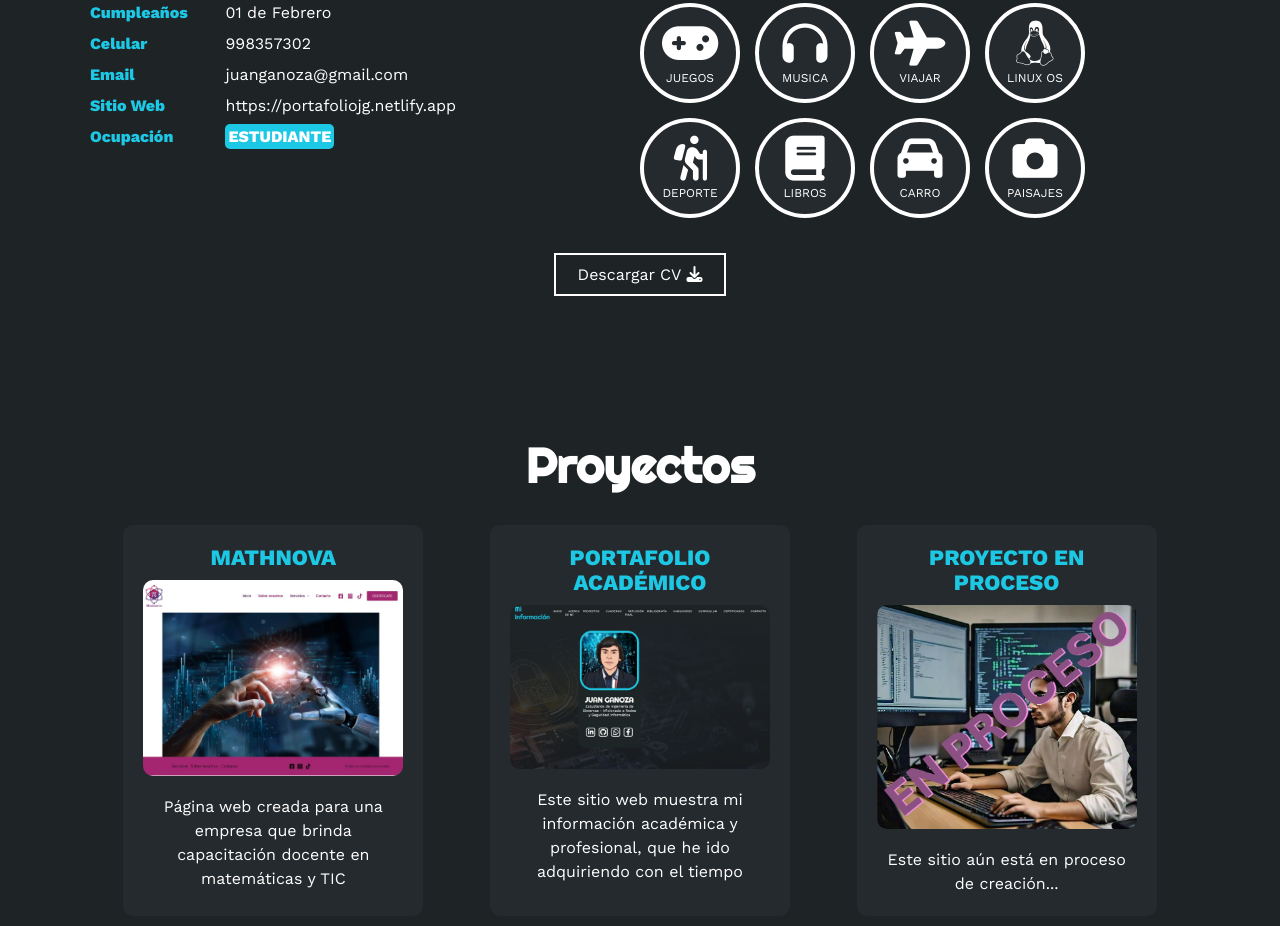
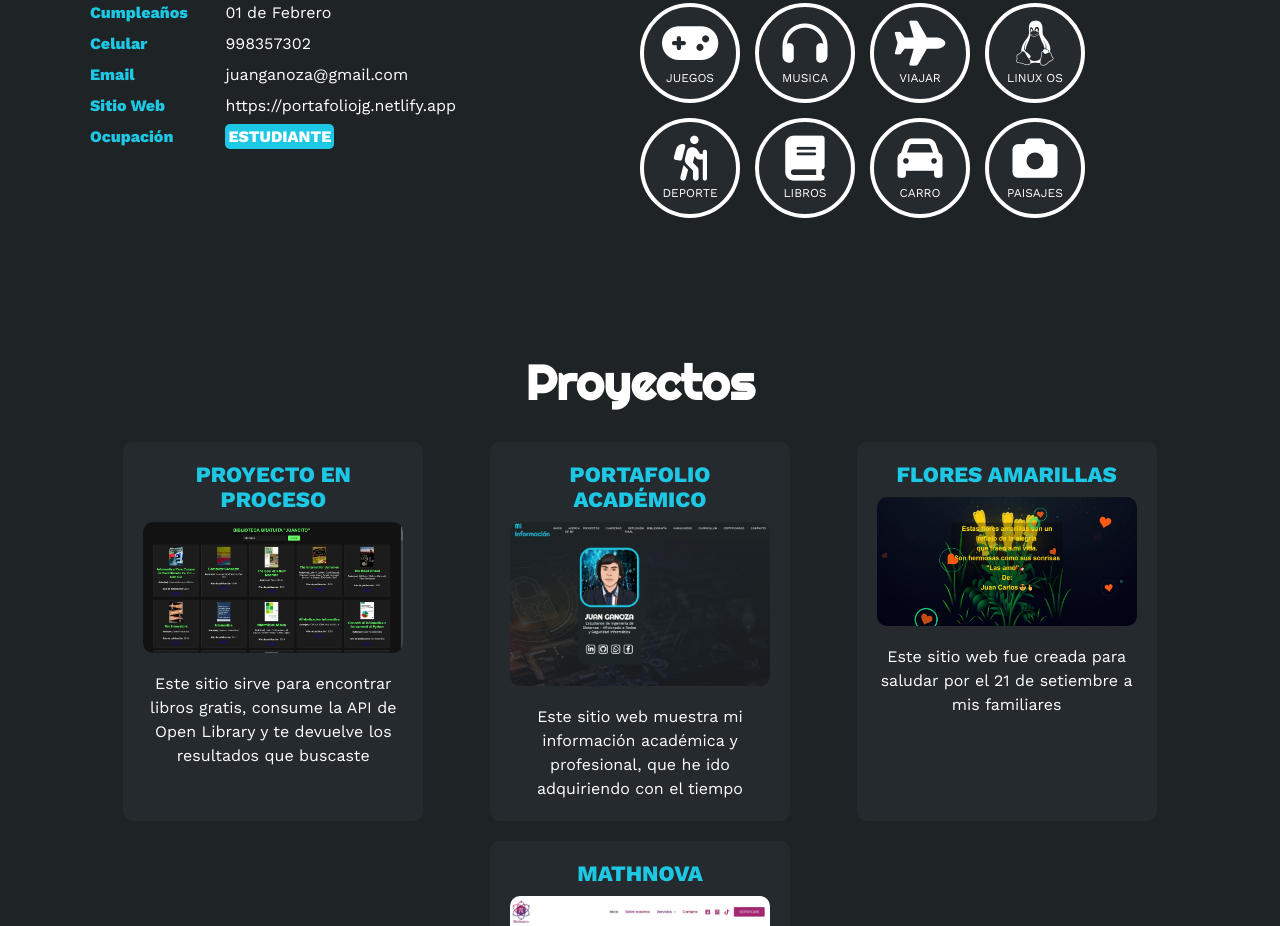
Before and after one commit to SamRoy01/PortafolioJG, a plain HTML site: page index.html in a window 1280 px wide. Shown: the part 1494-2420 px from the top of the page. Drawn offline with nearby package versions, Linux system fonts and the light colour scheme.

Commit message:
Actualización de index.html y adición de imágenes

```diff
--- a/index.html
+++ b/index.html
@@ -143,10 +143,6 @@
                     </div>
                 </div>
             </div>
-            <button>
-                Descargar CV <i class="fa-solid fa-download"></i>
-                <span class="overlay"></span>
-            </button>
         </div>
     </section>
 
@@ -155,29 +151,37 @@
         <div class="contenido-seccion">
             <h2>Proyectos</h2>
             <div class="galeria-proyectos">
+                <!-- Proyecto 4 -->
+                <div class="proyecto">
+                    <h3>PROYECTO EN PROCESO</h3>
+                    <a href="https://bibliojuan.netlify.app/" target="_blank">
+                        <img src="Imágenes/bibliotecagratis.jpg" alt="Proyecto 4">
+                    </a>
+                    <p>Este sitio sirve para encontrar libros gratis, consume la API de Open Library y te devuelve los resultados que buscaste</p>
+                </div>
+                <!-- Proyecto 3 -->
+                <div class="proyecto">
+                    <h3>PORTAFOLIO ACADÉMICO</h3>
+                    <a href="https://portafoliojg.netlify.app/" target="_blank">
+                        <img src="Imágenes/portafolio.jpg" alt="Proyecto 3">
+                    </a>
+                    <p>Este sitio web muestra mi información académica y profesional, que he ido adquiriendo con el tiempo</p>
+                </div>
+                <!-- Proyecto 2 -->
+                <div class="proyecto">
+                    <h3>FLORES AMARILLAS</h3>
+                    <a href="https://juancitofeliz21.netlify.app" target="_blank">
+                        <img src="Imágenes/floresamarillas.jpg" alt="Proyecto 2">
+                    </a>
+                    <p>Este sitio web fue creada para saludar por el 21 de setiembre a mis familiares</p>
+                </div>
                 <!-- Proyecto 1 -->
                 <div class="proyecto">
                     <h3>MATHNOVA</h3>
                     <a href="https://mathnovaeduca.com/" target="_blank">
                         <img src="Imágenes/mathnova.jpg" alt="Proyecto 1">
                     </a>
-                    <p>Página web creada para una empresa que brinda capacitación docente en matemáticas y TIC</p>
-                </div>
-                <!-- Proyecto 2 -->
-                <div class="proyecto">
-                    <h3>PORTAFOLIO ACADÉMICO</h3>
-                    <a href="https://portafoliojg.netlify.app/" target="_blank">
-                        <img src="Imágenes/portafolio.jpg" alt="Proyecto 2">
-                    </a>
-                    <p>Este sitio web muestra mi información académica y profesional, que he ido adquiriendo con el tiempo</p>
-                </div>
-                <!-- Proyecto 3 -->
-                <div class="proyecto">
-                    <h3>PROYECTO EN PROCESO</h3>
-                    <a href="https://mi-tercer-proyecto.com" target="_blank">
-                        <img src="Imágenes/proceso.jpg" alt="Proyecto 3">
-                    </a>
-                    <p>Este sitio aún está en proceso de creación...</p>
+                    <p>Esta página web fue creada para una empresa que brinda capacitación docente en matemáticas y TIC</p>
                 </div>
             </div>
         </div>
@@ -212,9 +216,9 @@
                 <div class="semana">
                     <h3>Semana 3</h3>
                     <ul>
-                        <li><strong><i class="fa-solid fa-book"></i> Desarrollo FrontEnd con CSS Bootstrap y Tailwind</strong> <a href="pdfs/semana3_tema_aprendido.pdf" download>Descargar</a></li>
+                        <li><strong><i class="fa-solid fa-book"></i> Componentes y JSX en React</strong> <a href="https://drive.google.com/file/d/1xFcq3iGoJaYGhJ0X8gM41--s5SBIqQ1n/view?usp=sharing" target="_blank">Descargar</a></li>
                         <li><strong><i class="fa-solid fa-pencil-alt"></i> Ejercicios:</strong> <a href="pdfs/semana3_ejercicio.pdf" download>Descargar</a></li>
-                        <li><strong><i class="fa-solid fa-brain"></i> Reflexión:</strong> <a href="pdfs/semana3_reflexion.pdf" download>Descargar</a></li>
+                        <li><strong><i class="fa-solid fa-brain"></i> Reflexión:</strong> <a href="https://drive.google.com/file/d/1K8Z3Uy_yCfocvR8szRxvnOJCKDFSqIuw/view?usp=sharing" target="_blank">Descargar</a></li>
                     </ul>
                 </div>
 
@@ -242,9 +246,9 @@
                 <div class="semana">
                     <h3>Semana 6</h3>
                     <ul>
-                        <li><strong><i class="fa-solid fa-book"></i> Componentes y JSX en React</strong> <a href="pdfs/semana2_tema_aprendido.pdf" download>Descargar</a></li>
-                        <li><strong><i class="fa-solid fa-pencil-alt"></i> Ejercicios:</strong> <a href="pdfs/semana2_ejercicio.pdf" download>Descargar</a></li>
-                        <li><strong><i class="fa-solid fa-brain"></i> Reflexión:</strong> <a href="pdfs/semana2_reflexion.pdf" download>Descargar</a></li>
+                        <li><strong><i class="fa-solid fa-book"></i> Componentes JSX Estilos</strong> <a href="https://drive.google.com/file/d/1s8sN8mlKFxGYD1Jzu5RCmrNthRLVWzg8/view?usp=sharing" target="_blank">Descargar</a></li>
+                        <li><strong><i class="fa-solid fa-pencil-alt"></i> Ejercicios:</strong> <a href="https://drive.google.com/file/d/1u95n0kLoPVnnTVHs4-x3vEEp88fByM_4/view?usp=drive_link" target="_blank">Descargar</a></li>
+                        <li><strong><i class="fa-solid fa-brain"></i> Reflexión:</strong> <a href="https://drive.google.com/file/d/1l8UYa4s0jvo0aimAHZ1ns4bqGpRSuGLa/view?usp=sharing" target="_blank">Descargar</a></li>
                     </ul>
                 </div>
 
@@ -351,18 +355,21 @@
             <ul class="lista-bibliografia">
                 <!-- Ejemplo de referencia bibliográfica -->
                 <li>
-                    <strong>Libro:</strong> "Programación en Python"
-                    <a href="https://link-to-download.com" target="_blank">Descargar</a>
+                    <strong>Libro:</strong> "Chacon, S., & Straub, B. (2021). Pro Git (Versión 2.1.22-4-g2264d13)."
+                    <a href="https://github.com/progit/progit2-es/releases/download/2.1.23/progit.pdf" target="_blank">Descargar</a>
                 </li>
                 <li>
-                    <strong>Libro:</strong> "Introducción a Redes"
-                    <a href="https://link-to-download.com" target="_blank">Descargar</a>
+                    <strong>Libro:</strong> "Gauchat, J. D. (2017). El gran libro de HTML5, CSS3 y JavaScript (3a ed.). Marcombo."
+                    <a href="https://github.com/jorgegarba/CodiGo8/blob/master/El%20gran%20libro%20de%20HTML5%2C%20CSS3%20y%20JavaScript%20Ed%203.pdf" target="_blank">Descargar</a>
                 </li>
                 <li>
-                    <strong>Libro:</strong> "Fundamentos de Seguridad Informática"
-                    <a href="https://link-to-download.com" target="_blank">Descargar</a>
+                    <strong>Libro:</strong> "Haverbeke, M. (2014). Eloquent JavaScript: A modern introduction to programming. No Starch Press."
+                    <a href="https://pub-97d2f14809854ff1870055724c829992.r2.dev/book.pdf" target="_blank">Descargar</a>
                 </li>
-                <!-- Añadir más referencias según sea necesario -->
+                <li>
+                    <strong>Libro:</strong> "Vepsäläinen, J., & Expósito, R. (2017). SurviveJS - React: De aprendiz a maestro. Leanpub."
+                    <a href="https://raulexposito.com/estaticos/pdf/survivejs-react-es.pdf" target="_blank">Descargar</a>
+                </li>
             </ul>
         </div>
     </section>
```
Also changed, not shown: Imágenes/bibliotecagratis.jpg (added), Imágenes/floresamarillas.jpg (added).
